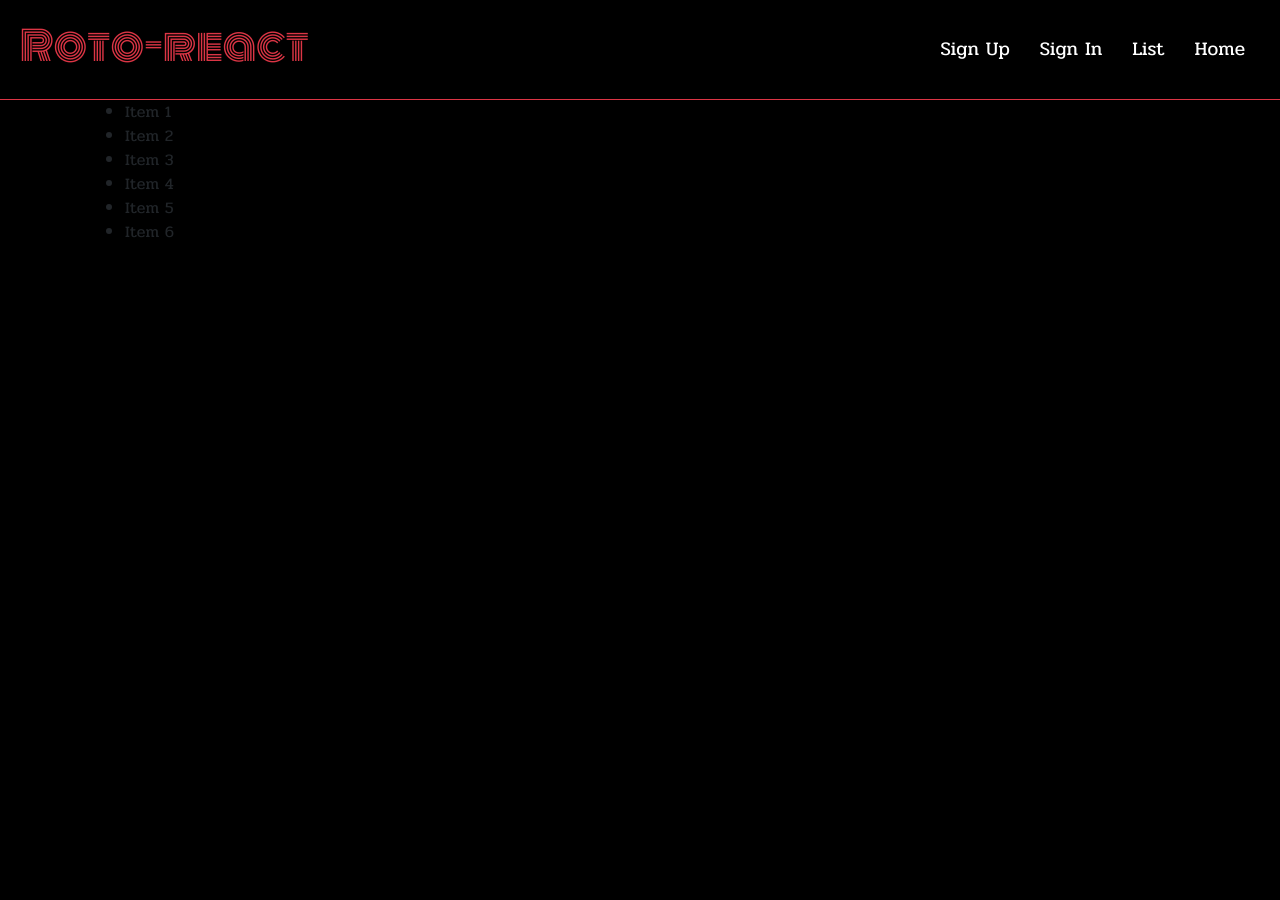
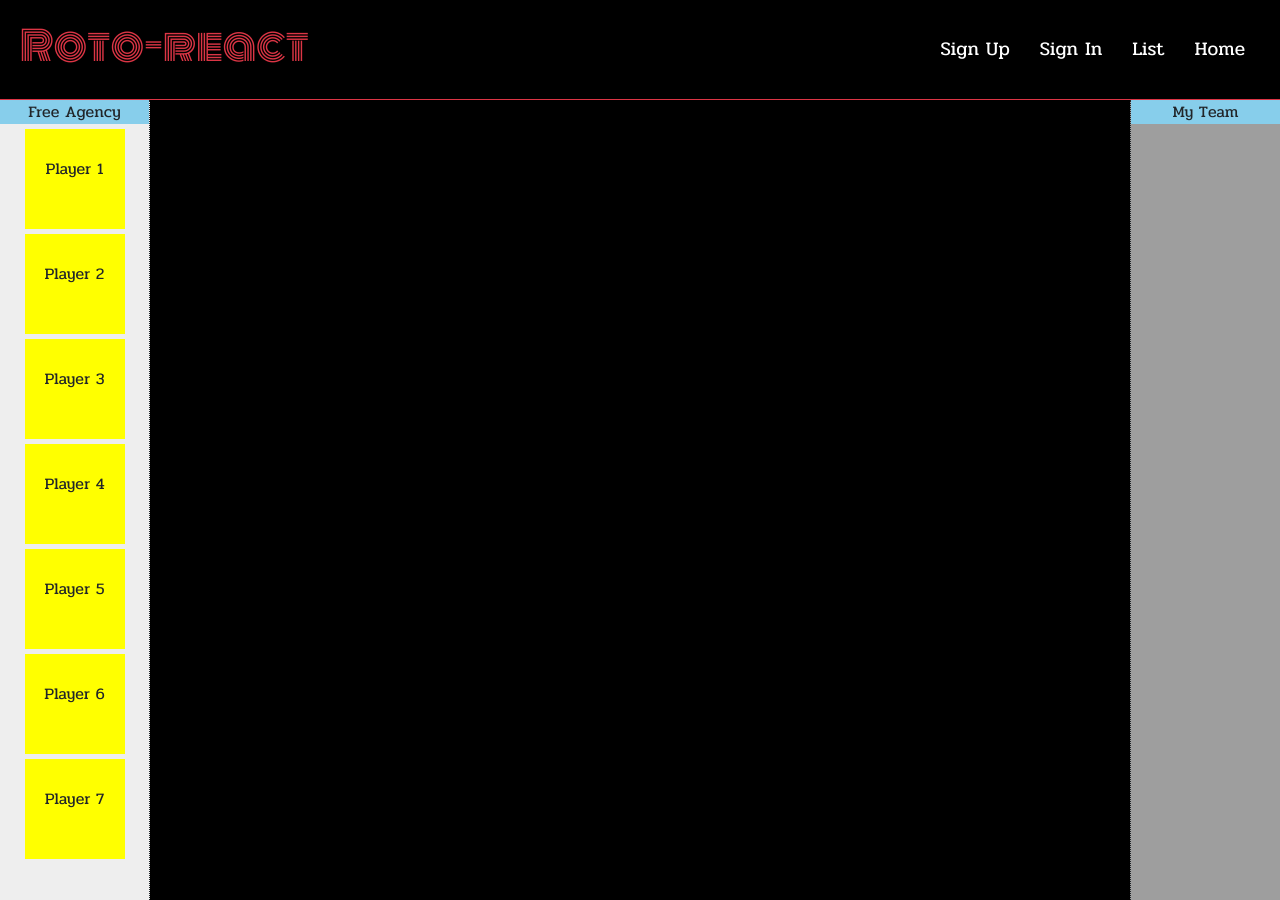
Before and after one commit to nathantbissell/final-project-frontend, a React app: page /#/list in a window 1280 px wide. Before the commit the page ends 800 px from the top, so only its background shows below. Built offline with nearby package versions, Linux system fonts and the light colour scheme.

Commit message:
working with sticky note looking messages... only showing players that are listed in state.

```diff
--- a/src/App.js
+++ b/src/App.js
@@ -15,7 +15,7 @@ import TeamDelete from './TeamDelete.js'
 import TeamUpdate from './TeamUpdate.js'
 import TeamShow from './TeamShow.js'
 import TeamIndex from './TeamIndex.js'
-import SortableComponent from './SortableComponent.js'
+import DropList from './DropList.js'
 
 class App extends Component {
   constructor() {
@@ -62,7 +62,7 @@ class App extends Component {
             path='/sign-in'
             render={() => <SignIn flash={this.flash} setUser={this.setUser} />}
           />
-          <Route path='/list' render={() => <SortableComponent />} />
+          <Route path='/list' render={() => <DropList />} />
 
           <AuthenticatedRoute
             user={user}
--- /dev/null
+++ b/src/DropList.js
@@ -0,0 +1,90 @@
+import React, { Component } from 'react'
+import './styles/DropList.scss'
+import ReactDOM from 'react-dom'
+import { render } from 'react-dom'
+import axios from 'axios'
+import apiUrl from './apiConfig'
+
+class DropList extends Component {
+  state = {
+    players: [
+      { name: 'Player 1', status: 'fa' },
+      { name: 'Player 2', status: 'fa' },
+      { name: 'Player 3', status: 'fa' },
+      { name: 'Player 4', status: 'fa' },
+      { name: 'Player 5', status: 'fa' },
+      { name: 'Player 6', status: 'fa' },
+      { name: 'Player 7', status: 'fa' }
+    ]
+  }
+
+  onDragOver = event => {
+    event.preventDefault()
+  }
+
+  onDragStart = (e, id) => {
+    console.log('dragstart:', id)
+    e.dataTransfer.setData('id', id)
+  }
+
+  onDrop = (e, category) => {
+    const id = e.dataTransfer.getData('id')
+    console.log('getting into onDrop', id)
+    const players = this.state.players.filter(players => {
+      if (players.name == id) {
+        players.status = category
+      }
+      return players
+    })
+    this.setState({
+      ...this.state,
+      players
+    })
+  }
+
+  render() {
+    const players = {
+      fa: [],
+      myTeam: []
+    }
+    this.state.players.forEach(p =>
+      players[p.status].push(
+        <div
+          key={p.name}
+          onDragStart={e => this.onDragStart(e, p.name)}
+          draggable
+          className='draggable'
+          style={{ backgroundColor: p.bgcolor }}
+        >
+          {p.name}
+        </div>
+      )
+    )
+    return (
+      <div className='container-drag'>
+        <div
+          className='freeAgency'
+          onDragOver={e => this.onDragOver(e)}
+          onDrop={e => {
+            this.onDrop(e, 'fa')
+          }}
+        >
+          <span className='task-header'>Free Agency</span>
+          {players.fa}
+        </div>
+        <div
+          className='droppable'
+          onDragOver={e => this.onDragOver(e)}
+          onDrop={e => {
+            this.onDrop(e, 'myTeam')
+          }}
+        >
+          <span className='task-header'>My Team</span>
+          {players.myTeam}
+        </div>
+      </div>
+    )
+  }
+}
+
+export default DropList
--- a/src/SortableComponent.js
+++ b/src/SortableComponent.js
@@ -1,34 +1,65 @@
 import React, { Component } from 'react'
 import { render } from 'react-dom'
+import axios from 'axios'
+import apiUrl from './apiConfig'
 import {
   SortableContainer,
   SortableElement,
   arrayMove
 } from 'react-sortable-hoc'
 
-const SortableItem = SortableElement(({ value }) => <li>{value}</li>)
+const SortableItem = SortableElement(({ data }) => <li>{data}</li>)
 
-const SortableList = SortableContainer(({ items }) => {
+const SortableList = SortableContainer(({ players }) => {
   return (
     <ul>
-      {items.map((value, index) => (
-        <SortableItem key={`item-${index}`} index={index} value={value} />
+      {players.map((data, index) => (
+        <SortableItem key={`player-${index}`} index={index} data={data} />
       ))}
     </ul>
   )
 })
 
 class SortableComponent extends Component {
-  state = {
-    items: ['Item 1', 'Item 2', 'Item 3', 'Item 4', 'Item 5', 'Item 6']
+  constructor(props) {
+    super(props)
+    this.state = {
+      players: [
+        'player 1',
+        'player 2',
+        'player 3',
+        'player 4',
+        'player 5',
+        'player 6'
+      ],
+      myTeam: ['player 1', 'player 2', 'player 3']
+    }
   }
+
+  //   componentDidMount() {
+  //     axios
+  //       .get(apiUrl + '/players')
+  //       .then(res => {
+  //         this.setState({ players: res.data.players })
+  //       })
+  //       .catch(err => console.error(err))
+  //   }
+
   onSortEnd = ({ oldIndex, newIndex }) => {
-    this.setState(({ items }) => ({
-      items: arrayMove(items, oldIndex, newIndex)
+    this.setState(({ players }) => ({
+      players: arrayMove(players, oldIndex, newIndex)
     }))
+    // this.setState(({ myTeam }) => ({
+    //   players: arrayMove(myTeam, oldIndex, newIndex)
+    // }))
   }
   render() {
-    return <SortableList items={this.state.items} onSortEnd={this.onSortEnd} />
+    return (
+      <div className='row'>
+        <SortableList players={this.state.players} onSortEnd={this.onSortEnd} />
+        {/* <SortableList players={this.state.myteam} onSortEnd={this.onSortEnd} /> */}
+      </div>
+    )
   }
 }
 
--- /dev/null
+++ b/src/styles/DropList.scss
@@ -0,0 +1,51 @@
+.App {
+  text-align: center;
+  width: 95%;
+  margin: 15px auto;
+}
+
+.container-drag {
+  text-align: center;
+}
+
+.freeAgency {
+  position: absolute;
+  width: 150px;
+  height: 100vh;
+  left: 0;
+  top: 10;
+  background-color: #eeeeee;
+  border-right: 1px dotted;
+}
+
+.header {
+  display: inline-block;
+  margin: 0;
+  padding: 0;
+  background-color: #e0e0e0;
+  width: 100%;
+}
+
+.task-header {
+  display: inline-block;
+  background-color: skyblue;
+  width: 100%;
+}
+
+.droppable {
+  position: absolute;
+  width: 150px;
+  height: 100vh;
+  right: 0;
+  top: 10;
+  background-color: #9e9e9e;
+  border-left: 1px dotted;
+}
+
+.draggable {
+  width: 100px;
+  height: 100px;
+  background-color: yellow;
+  margin: 5px auto;
+  line-height: 5em;
+}
```
Also changed, not shown: src/PlayerIndex.js (+5 -41 lines).
